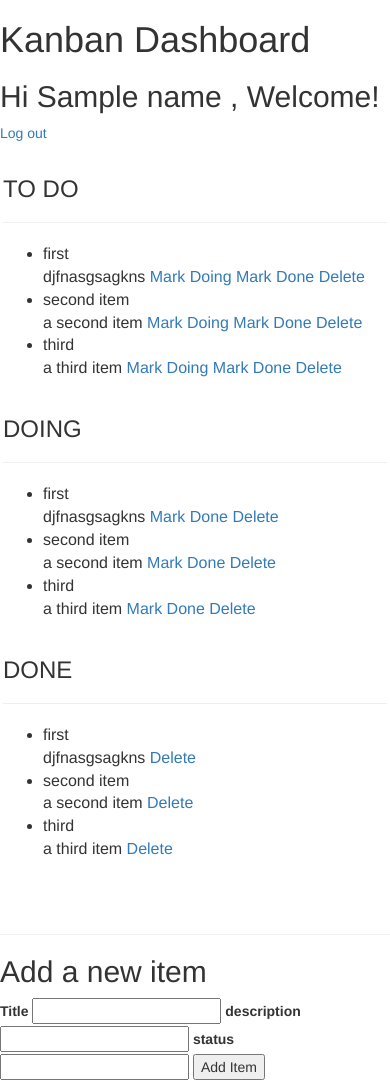
After one commit to pattoM/kanban-app, a Flask app: template templates/kanban-board.html in a window 390 px wide. The commit adds this page. Run offline with Flask 2, Linux system fonts and the light colour scheme; data comes from the database, SQL or seed files in the repository; both versions use the stored data as it was after the commit; the template is opened without the code that fills it: values that come from a table or form of the project are taken from there, most other values are stand-ins (such as "Sample title", 1, 10 or a date in 2020); some libraries are stand-ins or nearby versions.

Commit message:
Issue number 1 fix, all python, html code added. App functional now

```diff
--- a/app.py
+++ b/app.py
@@ -0,0 +1,138 @@
+#Credits to tutorial that introduced all this - Pretty printed on youtube
+
+from flask import Flask, render_template, redirect, url_for, request
+from flask_bootstrap import Bootstrap
+from flask_wtf  import FlaskForm
+from flask_sqlalchemy  import SQLAlchemy
+from wtforms import StringField, PasswordField, BooleanField
+from wtforms.validators import InputRequired, Email, Length
+from werkzeug.security import generate_password_hash, check_password_hash
+from flask_login import LoginManager, UserMixin, login_user, login_required, logout_user, current_user
+from datetime import datetime
+
+app = Flask(__name__)
+app.config['SQLALCHEMY_DATABASE_URI']= 'sqlite:///database.db'
+app.config['SECRET_KEY'] = 'lastassignmentsecretdonttellprof'
+
+Bootstrap(app)
+db = SQLAlchemy(app)
+
+login_manager = LoginManager()
+login_manager.init_app(app)
+login_manager.login_view = 'login'
+
+#tables for the database
+class User(UserMixin,db.Model):
+    id = db.Column(db.Integer, primary_key=True)
+    username = db.Column(db.String(20), unique=True)
+    email = db.Column(db.String(60),unique=True)
+    password = db.Column(db.String(30))
+
+class Task(db.Model):
+        taskid = db.Column(db.Integer, primary_key=True)
+        id = db.Column(db.Integer)
+        title = db.Column(db.String(40), unique=False)
+        description = db.Column(db.String(200), unique=False)
+        status = db.Column(db.String(10), unique=False)
+        created = db.Column(db.Date, unique=False)
+
+
+
+
+@login_manager.user_loader
+def load_user(user_id):
+    return User.query.get(int(user_id))
+
+#clasess for the forms
+class Loginform(FlaskForm):
+    username = StringField('username',validators=[InputRequired(), Length(min=3, max = 20)])
+    password = PasswordField('password', validators=[InputRequired(), Length(min=8, max=30)])
+    remember = BooleanField('remember me')
+
+class RegisterForm(FlaskForm):
+    email = StringField('email', validators=[InputRequired(), Email(message='Enter a valid email'),Length(max=60)])
+    username = StringField('username',validators=[InputRequired(), Length(min=3, max = 20)])
+    password = PasswordField('password', validators=[InputRequired(), Length(min=8, max=80)])
+
+@app.route('/')
+def index():
+    return render_template('index.html')
+
+@app.route('/login', methods=['GET','POST'])
+def login():
+    form = Loginform()
+    if form.validate_on_submit():
+        user = User.query.filter_by(username=form.username.data).first()
+        if user:
+            if check_password_hash(user.password,form.password.data):
+                login_user(user, remember=form.remember.data)
+                return redirect(url_for('dashboard'))
+        return '<h2> Either your username/password is wrong</h2>'
+    return render_template('login.html', form = form)
+
+@app.route('/signup', methods=['GET', 'POST'])
+def register():
+    form = RegisterForm()
+
+    if form.validate_on_submit():
+        hashed_pass = generate_password_hash(form.password.data, method='sha256')
+        new_member = User(username = form.username.data, email=form.email.data, password=hashed_pass)
+        db.session.add(new_member)
+        db.session.commit()
+
+        return '<h2> The account with email' + form.email.data + 'has been created </h2>'
+    return render_template('register.html', form=form)
+
+
+@app.route('/dashboard', methods=['GET', 'POST'])
+@login_required
+def dashboard():
+    todo = Task.query.filter_by(status='todo').all()
+    doing = Task.query.filter_by(status='doing').all()
+    done = Task.query.filter_by(status='done').all()
+    return render_template('kanban-board.html', name = current_user.username, todo = todo, doing=doing, done=done)
+
+@app.route('/addtask', methods=['GET','POST'])
+def addtask():
+    new_item = Task(id=current_user.id, title=request.form['title'], description=request.form['description'],status=request.form['status'],created=datetime.now().date())
+    db.session.add(new_item)
+    db.session.commit()
+
+    return redirect(url_for('dashboard'))
+
+
+@app.route('/markdoing/<taskid>', methods=['GET','POST'])
+def markdoing(taskid):
+    move_doing = Task.query.filter_by(taskid=int(taskid)).first()
+    move_doing.status ='doing'
+    db.session.commit()
+
+    return redirect(url_for('dashboard'))
+
+@app.route('/markdone/<taskid>', methods=['GET','POST'])
+def markdone(taskid):
+    move_done = Task.query.filter_by(taskid=int(taskid)).first()
+    move_done.status ='done'
+    db.session.commit()
+
+    return redirect(url_for('dashboard'))
+
+@app.route('/delete/<taskid>', methods=['GET','POST'])
+def delete(taskid):
+    deleted = Task.query.filter_by(taskid=int(taskid)).first()
+    db.session.delete(deleted)
+    db.session.commit()
+
+    return redirect(url_for('dashboard'))
+
+
+
+
+@app.route('/logout')
+@login_required
+def logout():
+    logout_user()
+    return redirect(url_for('index'))
+
+if __name__ =="__main__":
+    app.run(debug=True)
--- /dev/null
+++ b/templates/kanban-board.html
@@ -0,0 +1,84 @@
+
+{% extends "bootstrap/base.html" %}
+{% import "bootstrap/wtf.html" as wtf %}
+
+{% block title %}
+My Dashboard
+{% endblock %}
+
+{% block styles %}
+{{super()}}
+<link rel="stylesheet" href="{{url_for('.static', filename='main.css')}}">
+{% endblock %}
+
+{% block content %}
+
+
+	<h1> Kanban Dashboard </h1>
+	<h2> Hi {{name}} , Welcome! </h2>
+	<p> <a href="{{url_for('logout')}}"> Log out </a></p>
+	<div class="row">
+  <div class="col-sm-4" style="border: 3px solid white;">
+	<h3> TO DO </h3>
+	<hr/>
+	<p>
+		<ul>
+            {% for todo in todo %}
+            <li style="font-size: 12pt">{{ todo.title  }} <br/>
+							{{todo.description}}
+							<a href="{{ url_for('markdoing',taskid=todo.taskid)}}">Mark Doing</a>
+							<a href="{{ url_for('markdone',taskid=todo.taskid)}}">Mark Done</a>
+							<a href="{{ url_for('delete',taskid=todo.taskid)}}">Delete</a>
+						</li>
+            {% endfor %}
+    </ul>
+	</p>
+  </div>
+  <div class="col-sm-4" style="border: 3px solid white;">
+	<h3> DOING </h3>
+	<hr/>
+	<p>
+		<ul>
+            {% for doing in doing %}
+            <li style="font-size: 12pt">{{ doing.title  }} <br/>
+							{{doing.description}}
+							<a href="{{ url_for('markdone',taskid=doing.taskid)}}">Mark Done</a>
+							<a href="{{ url_for('delete',taskid=doing.taskid)}}">Delete</a>
+						</li>
+            {% endfor %}
+    </ul>
+	</p>
+  </div>
+  <div class="col-sm-4" style="border: 3px solid white;">
+	<h3> DONE </h3>
+	<hr/>
+	<p>
+		<ul>
+            {% for done in done %}
+            <li style="font-size: 12pt">{{ done.title  }} <br/>
+							{{done.description}}
+							<a href="{{ url_for('delete',taskid=done.taskid)}}">Delete</a>
+						</li>
+            {% endfor %}
+    </ul>
+	</p>
+  </div>
+</div>
+
+<div>
+	<br/><br/>
+	<hr/>
+	<h2>Add a new item </h2>
+        <form action="{{ url_for('addtask') }}" method="POST">
+						<label>Title</label>
+            <input type="text" name="title">
+						<label>description</label>
+						<input type="text" name="description">
+						<label>status</label>
+						<input type="text" name="status">
+            <input type="submit" value="Add Item">
+        </form>
+</div>
+
+
+{% endblock %}
```
Also changed, not shown: requirements.txt (added, +7 -0 lines), templates/index.html (+21 -81 lines), templates/login.html (added, +27 -0 lines), templates/register.html (added, +26 -0 lines), database.db (added), static/images/milky-way-2695569_1920 (1).jpg (added), static/main.css (added).
